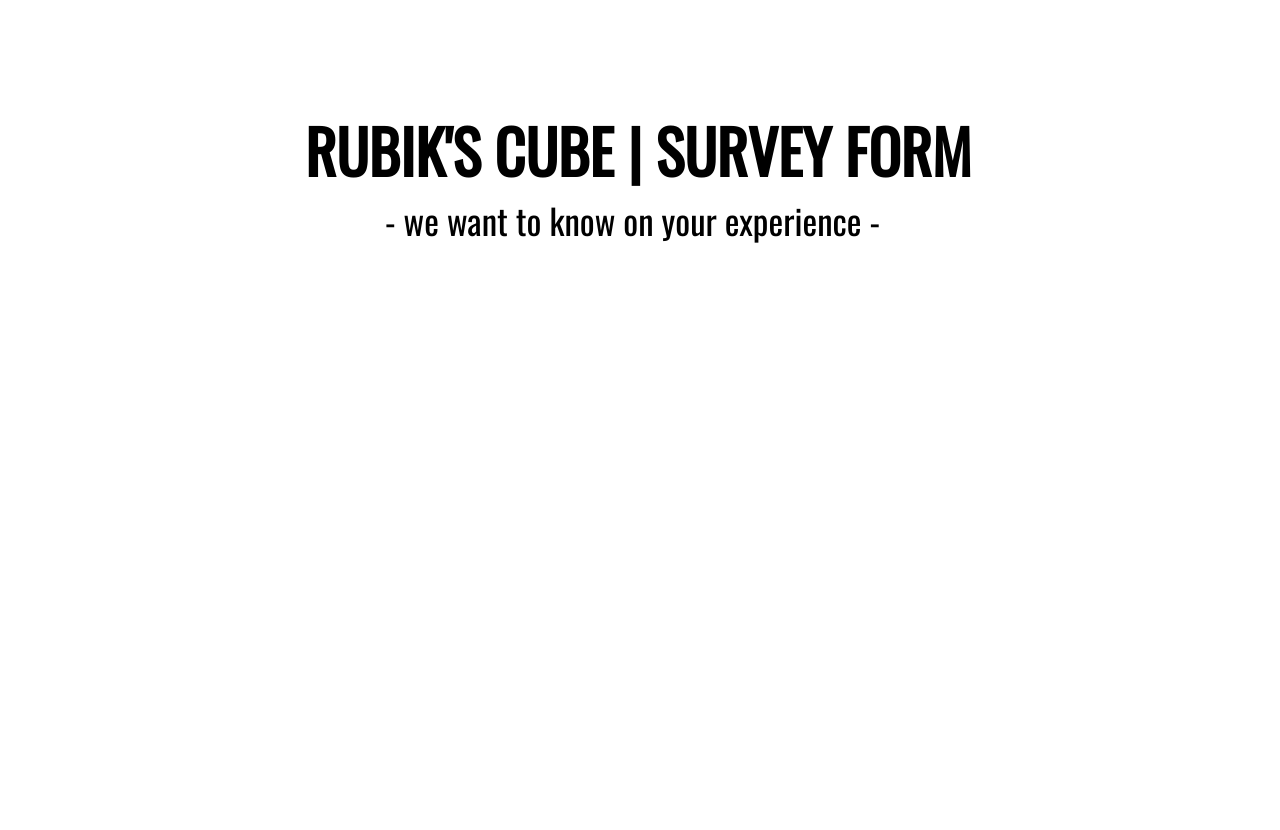
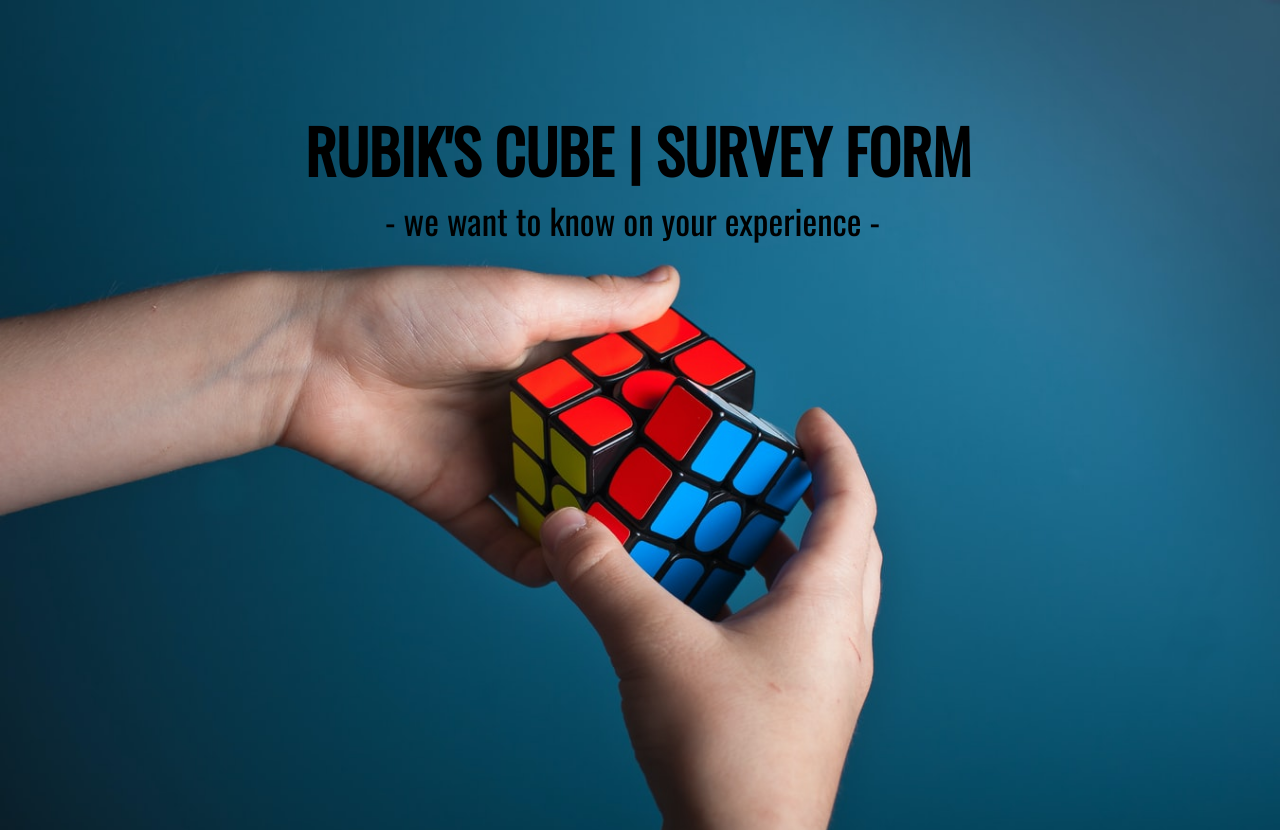
Before and after one commit to m-heisenberg/survey_form, a plain HTML site: page index.html in a window 1280 px wide. Shown: the top 830 px of the page. Drawn offline with nearby package versions, Linux system fonts and the light colour scheme; the site is published under a folder, as on GitHub Pages, so addresses that start at the root find nothing.

Commit message:
Update style.css

```diff
--- a/style.css
+++ b/style.css
@@ -23,7 +23,7 @@
 
 body {
     padding-top: 50px;
-    background: url(/cube1.jpeg);
+    background: url(cube1.jpeg);
     background-repeat: no-repeat;
     background-size: 100%;
 }
```
